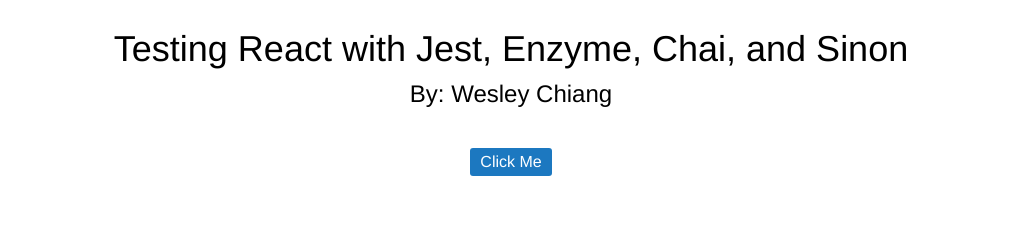
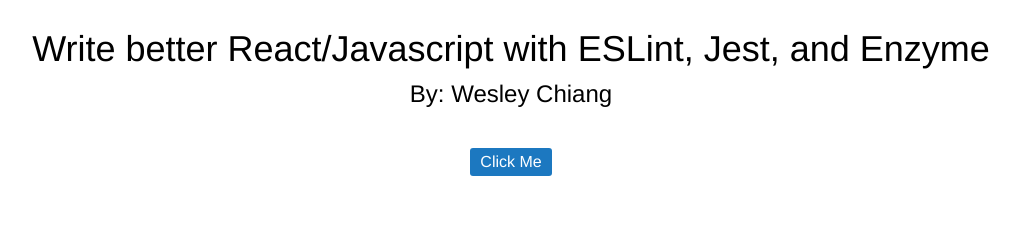
Before and after one commit to westhechiang/react-testing-talk, a React app: page / in a window 1280 px wide. Shown: the whole page, without its empty margins (129-1149 px from the left). Built offline with nearby package versions, Linux system fonts and the light colour scheme.

Commit message:
Minor update

```diff
--- a/client/App.js
+++ b/client/App.js
@@ -6,7 +6,7 @@
   constructor(props) {
     super(props);
     this.state = {
-      header: 'Testing React with Jest, Enzyme, Chai, and Sinon',
+      header: 'Write better React/Javascript with ESLint, Jest, and Enzyme',
       subHeader: 'Wesley Chiang',
       clicked: false,
       message: 'Lorem dicta repellendus error quaerat voluptates? Autem incidunt eius sequi consectetur animi odit corrupti Debitis repudiandae praesentium et tempore voluptatum ducimus quae! Minima ipsum dolor ab cumque unde Quaerat deleniti.',
--- a/client/components/Button/style.scss
+++ b/client/components/Button/style.scss
@@ -5,4 +5,8 @@
   padding: 5px 10px;
   font-weight: 300;
   font-family: helvetica, arial, 'sans-serif';
+
+  &:hover {
+    cursor: pointer;
+  }
 }
```
